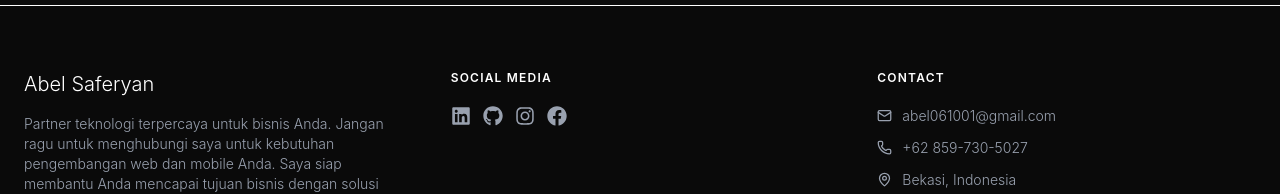
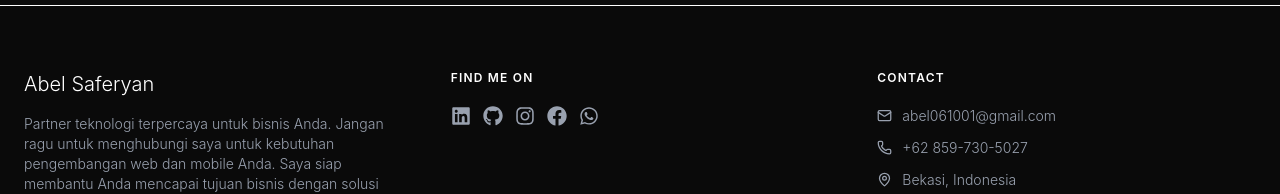
Before and after one commit to 10-Abel-01/Portofolio-Abel, a React (Vite) app: page / in a window 1280 px wide. Shown: the part 3293-3487 px from the top of the page. Built offline with nearby package versions, Linux system fonts and the light colour scheme.

Commit message:
add whatsapp

```diff
--- a/src/components/sections/Footer.jsx
+++ b/src/components/sections/Footer.jsx
@@ -1,6 +1,6 @@
 import React from "react";
 import { Mail, Phone, MapPin } from "lucide-react";
-import { FaLinkedin, FaGithub, FaInstagram, FaFacebook } from "react-icons/fa";
+import { FaLinkedin, FaGithub, FaInstagram, FaFacebook, FaWhatsapp } from "react-icons/fa";
 
 const Footer = () => {
     return (
@@ -16,7 +16,7 @@ const Footer = () => {
 
                     <div>
                         <p className="font-light text-xs font-semibold tracking-widest uppercase text-muted-foreground mb-5">
-                            Social Media
+                            Find me on
                         </p>
                         <div className="flex gap-3">
                             {[
@@ -24,6 +24,7 @@ const Footer = () => {
                                 { href: "https://github.com/10-Abel-01/", icon: <FaGithub size={20} />, label: "GitHub" },
                                 { href: "https://www.instagram.com/saferyan06", icon: <FaInstagram size={20} />, label: "Instagram" },
                                 { href: "https://www.facebook.com/profile.php?id=100084011095830", icon: <FaFacebook size={20} />, label: "Facebook" },
+                                { href: "https://wa.me/628597305027", icon: <FaWhatsapp size={20} />, label: "WhatsApp" },
                             ].map((item) => (
                                 <a
                                     key={item.label}
```
